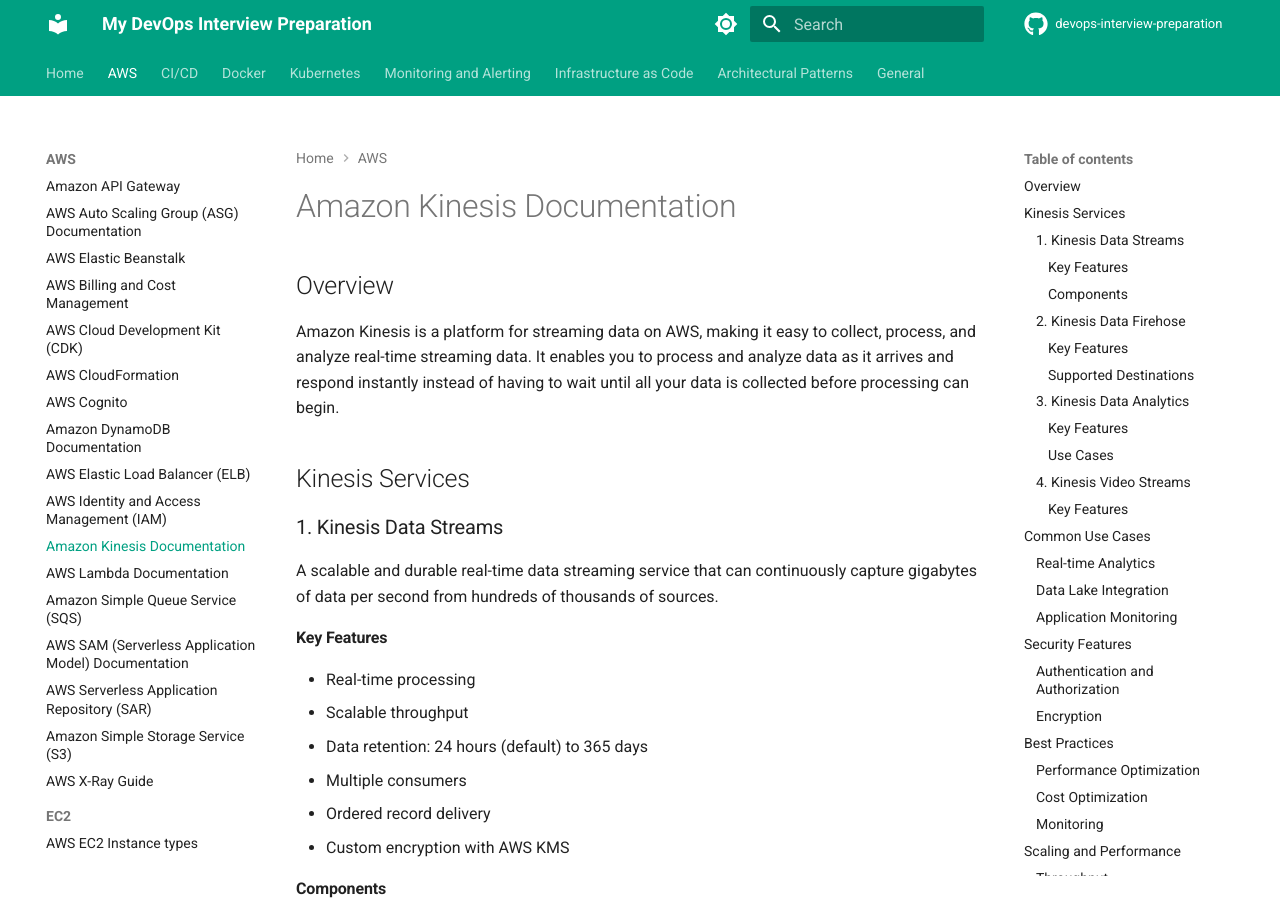
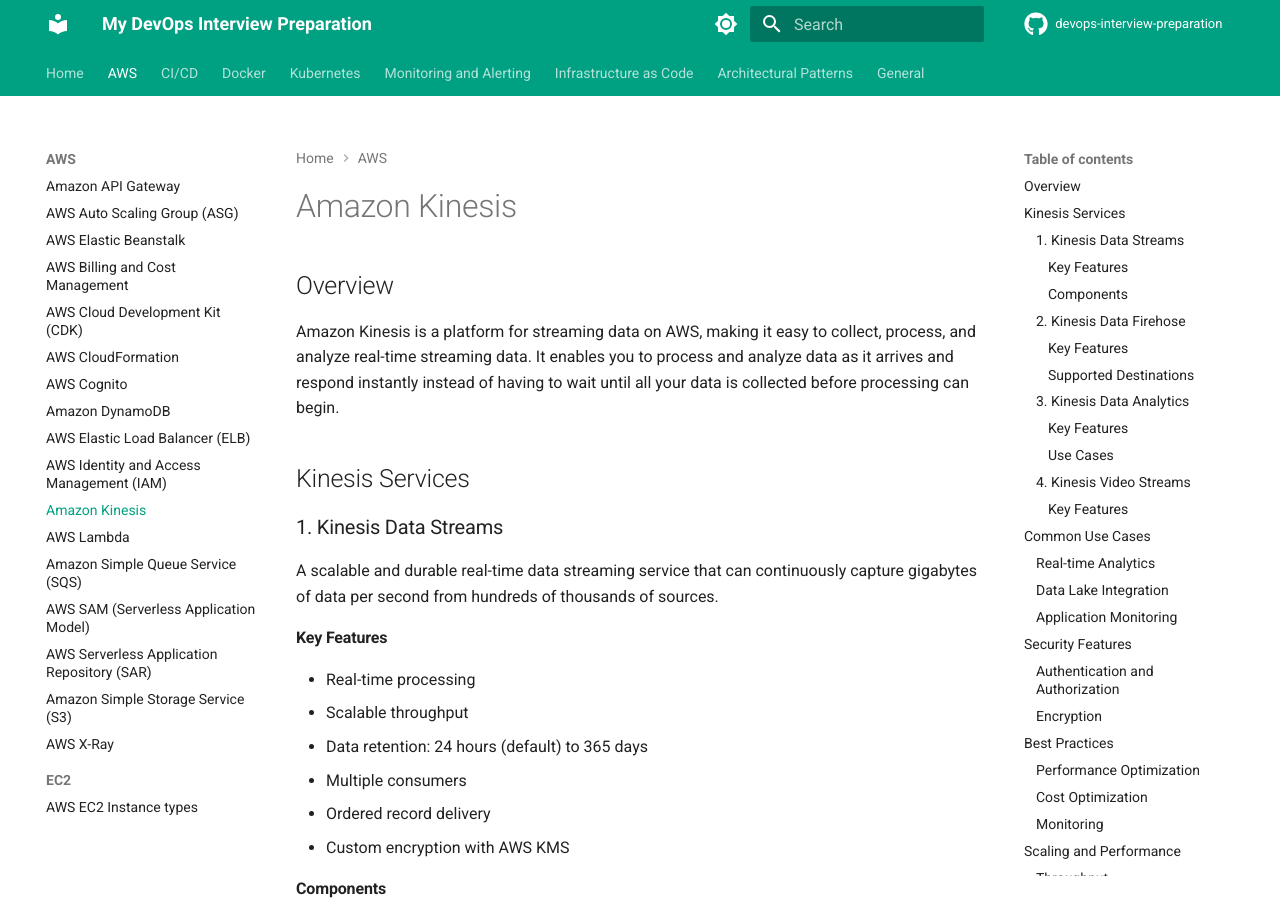
Before and after one commit to alelapi/devops-interview-preparation, an MkDocs documentation site: the page built from docs/aws/kinesis.md, in a window 1280 px wide and 900 px high. Built offline with MkDocs 1.6.1 and Material for MkDocs 9.7.7, drawn with Linux system fonts in a browser that asks for light colours; comment, search, counter and statistics services are not loaded; some of the changed text lies outside the part shown.

Commit message:
fix titles

```diff
--- a/docs/aws/autoscaling_groups.md
+++ b/docs/aws/autoscaling_groups.md
@@ -1,4 +1,4 @@
-# AWS Auto Scaling Group (ASG) Documentation
+# AWS Auto Scaling Group (ASG)
 
 ## Overview
 An Auto Scaling Group (ASG) in AWS is a service that automatically scales EC2 instances based on defined conditions. It helps maintain application availability by ensuring you're running the desired number of instances.
--- a/docs/aws/dynamodb.md
+++ b/docs/aws/dynamodb.md
@@ -1,4 +1,4 @@
-# Amazon DynamoDB Documentation
+# Amazon DynamoDB
 
 ## Overview
 Amazon DynamoDB is a fully managed NoSQL database service that provides fast and predictable performance with seamless scalability. It offers encryption at rest, automated backup and restore, and in-memory caching.
--- a/docs/aws/kinesis.md
+++ b/docs/aws/kinesis.md
@@ -1,4 +1,4 @@
-# Amazon Kinesis Documentation
+# Amazon Kinesis
 
 ## Overview
 Amazon Kinesis is a platform for streaming data on AWS, making it easy to collect, process, and analyze real-time streaming data. It enables you to process and analyze data as it arrives and respond instantly instead of having to wait until all your data is collected before processing can begin.
--- a/docs/aws/lambda.md
+++ b/docs/aws/lambda.md
@@ -1,4 +1,4 @@
-# AWS Lambda Documentation
+# AWS Lambda
 
 ## Overview
 AWS Lambda is a serverless compute service that enables you to run code without provisioning or managing servers. It executes your code only when needed and scales automatically to handle any number of requests simultaneously. This service is particularly useful for microservices architecture, data processing, and backend applications.
--- a/docs/aws/sam.md
+++ b/docs/aws/sam.md
@@ -1,4 +1,4 @@
-# AWS SAM (Serverless Application Model) Documentation
+# AWS SAM (Serverless Application Model)
 
 ## Overview
 The AWS Serverless Application Model (SAM) is an open-source framework for building serverless applications. It extends AWS CloudFormation to provide a simplified way to define serverless applications. It provides shorthand syntax to express functions, APIs, databases, and event source mappings. With just a few lines per resource, you can define the application you want and model it using YAML.
--- a/docs/aws/xray.md
+++ b/docs/aws/xray.md
@@ -1,4 +1,4 @@
-# AWS X-Ray Guide
+# AWS X-Ray
 
 ## Introduction
 
```
